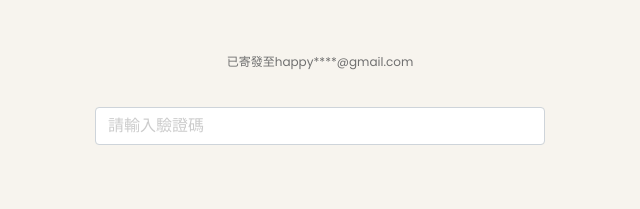
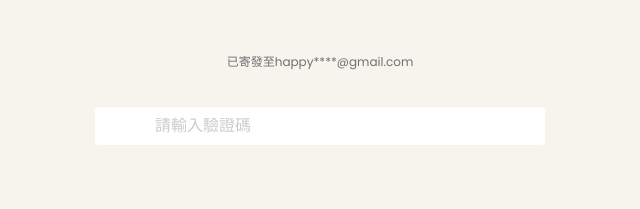
Before and after one commit to chu000/UIUX-Web_PetLove_group, a plain HTML site: page Account_verification.html in a window 1280 px wide. Shown: the part 258-467 px from the top of the page, 320-960 px from the left. Drawn offline with nearby package versions, Linux system fonts and the light colour scheme.

Commit message:
Update Account_verification.html

```diff
--- a/Account_verification.html
+++ b/Account_verification.html
@@ -791,7 +791,7 @@
       </div>
       <form class="c_Account_form" >
 
-
+        <div class="c_Account_input_box">
 
 <p class="c_account_info" style="text-align: center;">已寄發至<span>happy****@gmail.com</span></p>
 
@@ -802,7 +802,7 @@
   placeholder="請輸入驗證碼"
 />
 
-
+</div>
 
 
 
```
